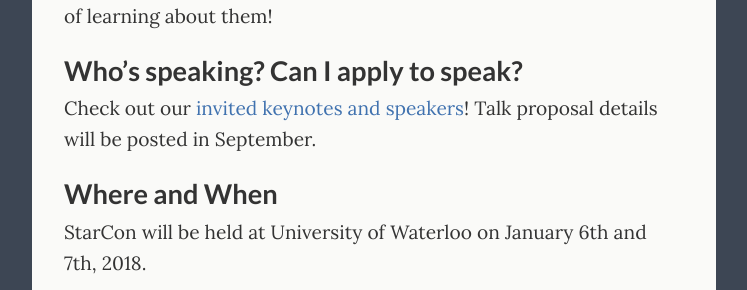
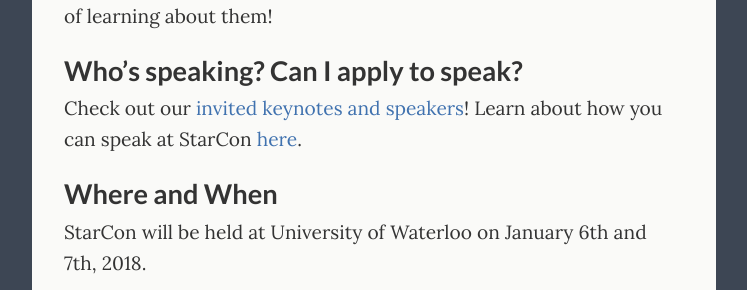
Before and after one commit to StarConKW/starconkw.github.io, a Jekyll site: the page built from index.md, in a window 1280 px wide. Shown: the part 269-559 px from the top of the page, without its empty margins (266-1013 px from the left). Built offline with Jekyll 4.4.1, drawn with Linux system fonts in a browser that asks for light colours; comment, search, counter and statistics services are not loaded.

Commit message:
add mention of cfp page to home page

```diff
--- a/index.md
+++ b/index.md
@@ -7,7 +7,7 @@ StarCon is a two-day software engineering conference held at the **University of
 
 ## Who's speaking? Can I apply to speak?
 
-Check out our [invited keynotes and speakers](speakers/#keynotes)! Talk proposal details will be posted in September.
+Check out our [invited keynotes and speakers](speakers/#keynotes)! Learn about how you can speak at StarCon [here](/cfp/).
 
 ## Where and When
 
```
